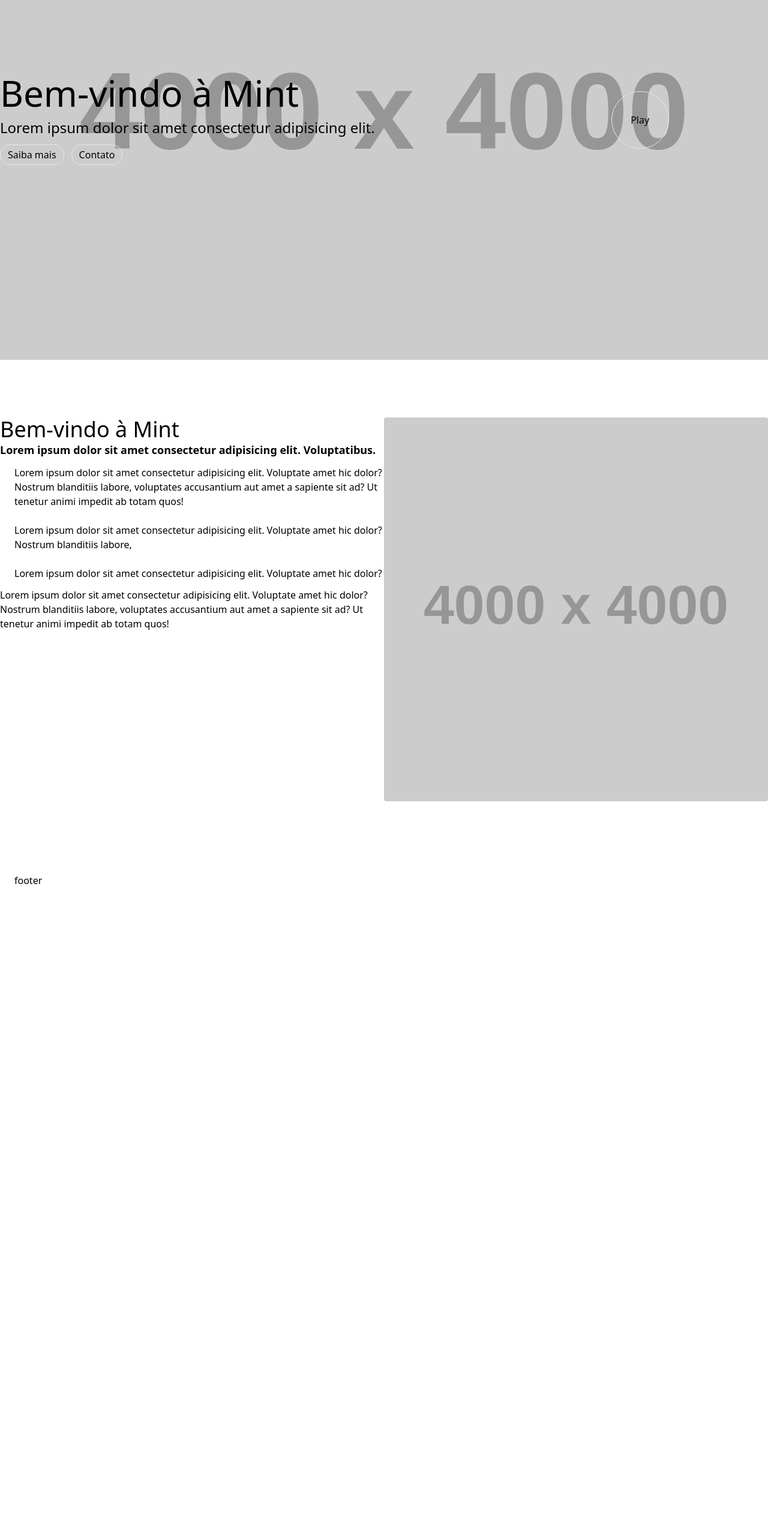
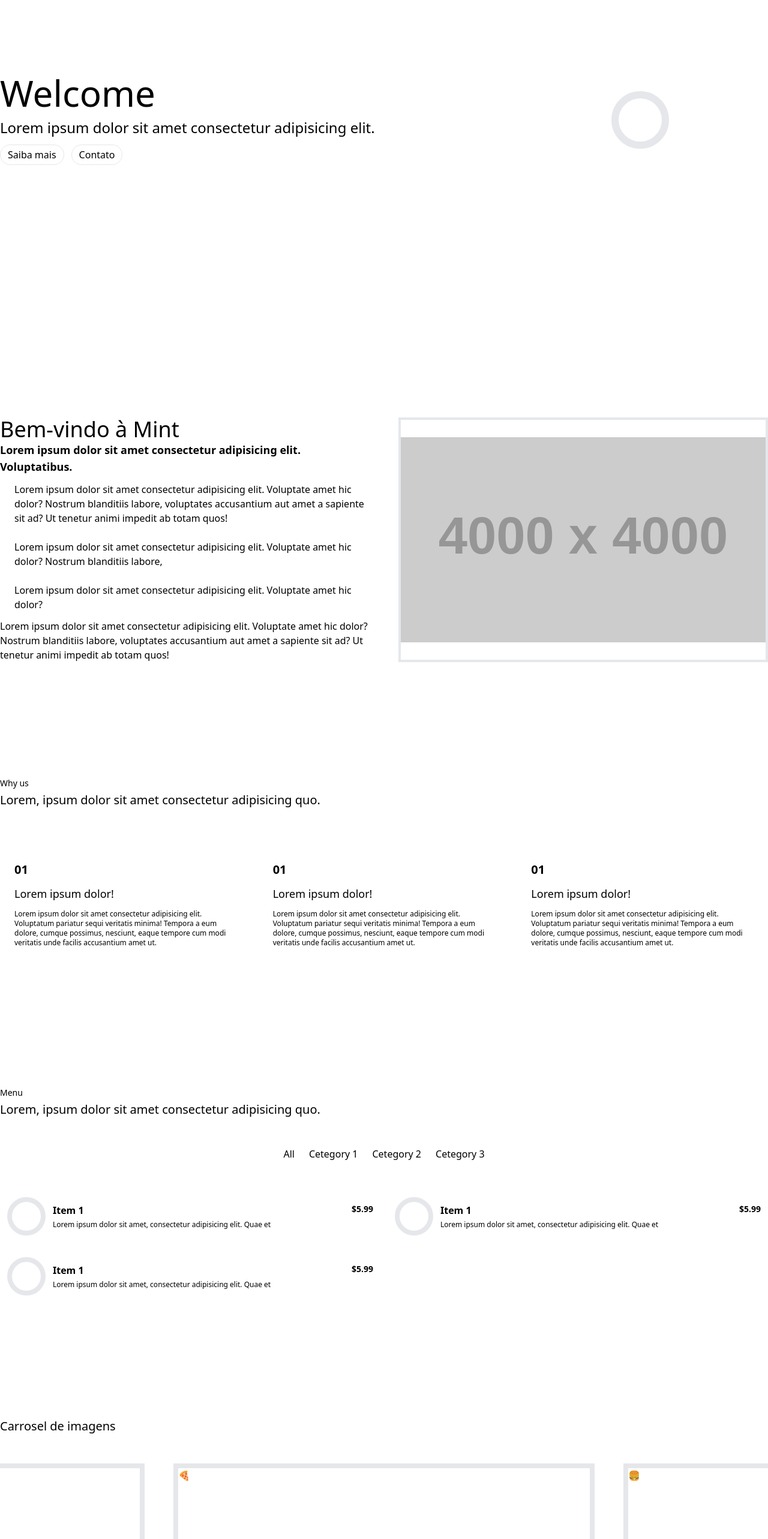
Before and after one commit to YuriAtzler/website, a Next.js app: page / in a window 1280 px wide. Shown: the part 200-2766 px from the top of the page at 60% size. Before the commit the page ends 1704 px from the top, so only its background shows below. Built offline with nearby package versions, Linux system fonts and the light colour scheme; what tailwindcss-radix-colors would draw is missing.

Commit message:
feat: adiciona seções de cards e carrossel à página inicial

```diff
--- a/package.json
+++ b/package.json
@@ -9,9 +9,11 @@
     "lint": "next lint"
   },
   "dependencies": {
+    "embla-carousel-react": "^8.5.2",
     "next": "15.1.6",
     "react": "^19.0.0",
-    "react-dom": "^19.0.0"
+    "react-dom": "^19.0.0",
+    "react-icons": "^5.5.0"
   },
   "devDependencies": {
     "@eslint/eslintrc": "^3",
--- a/src/app/page.tsx
+++ b/src/app/page.tsx
@@ -1,11 +1,17 @@
 import { AboutSection } from "@/components/templates/about-section";
+import { CardsSection } from "@/components/templates/cards-section";
+import { CarouselSection } from "@/components/templates/carousel-section";
 import { HeroSection } from "@/components/templates/hero-section";
+import { MenuSection } from "@/components/templates/menu-section";
 
 export default function Home() {
   return (
     <main>
       <HeroSection />
       <AboutSection />
+      <CardsSection />
+      <MenuSection />
+      <CarouselSection />
     </main>
   );
 }
--- a/src/components/templates/about-section.tsx
+++ b/src/components/templates/about-section.tsx
@@ -5,12 +5,13 @@ export function AboutSection() {
       className="w-full py-24 flex items-center justify-center"
       aria-label="Sobre a Mint"
     >
-    <div className="container w-full grid grid-cols-12">
+      <div className="container w-full grid grid-cols-12 gap-12">
         <article className="col-span-6 flex flex-col gap-3">
           <header>
             <h1 className="text-4xl">Bem-vindo à Mint</h1>
             <p className="text-lg font-bold">
-            Lorem ipsum dolor sit amet consectetur adipisicing elit. Voluptatibus.
+              Lorem ipsum dolor sit amet consectetur adipisicing elit.
+              Voluptatibus.
             </p>
           </header>
           <div className="flex flex-col gap-6 pl-6">
@@ -35,8 +36,12 @@ export function AboutSection() {
             aut amet a sapiente sit ad? Ut tenetur animi impedit ab totam quos!
           </p>
         </article>
-      <figure className="col-span-6 flex justify-center items-center" role="img" aria-label="Imagem ilustrativa">
-        <div className="w-full aspect-square rounded bg-[url('https://placehold.co/4000x4000')] bg-cover bg-center bg-no-repeat"></div>
+        <figure
+          className="col-span-6 border-4 border-gray-6 flex justify-center items-center"
+          role="img"
+          aria-label="Imagem ilustrativa"
+        >
+          <div className="w-full aspect-video bg-[url('https://placehold.co/4000x4000')] bg-cover bg-center bg-no-repeat"></div>
         </figure>
       </div>
     </section>
--- /dev/null
+++ b/src/components/templates/cards-section.tsx
@@ -0,0 +1,38 @@
+export function CardsSection() {
+  return (
+    <section
+      id="cards"
+      className="w-full py-24 flex items-center justify-center"
+      aria-label="Cards"
+    >
+      <div className="container flex flex-col w-full gap-12">
+        <div className="flex flex-col gap-1">
+          <h3 className="text-sm">Why us</h3>
+          <h1 className="text-xl">
+            Lorem, ipsum dolor sit amet consectetur adipisicing quo.
+          </h1>
+        </div>
+        <div className="grid grid-cols-3 gap-3 justify-center">
+          <Card />
+          <Card />
+          <Card />
+        </div>
+      </div>
+    </section>
+  );
+}
+
+function Card() {
+  return (
+    <div className="col-span-1 px-6 py-10 bg-gray-3 gap-3 flex flex-col">
+      <h1 className="text-xl font-bold">01</h1>
+      <h3 className="text-lg">Lorem ipsum dolor!</h3>
+      <span className="text-xs">
+        Lorem ipsum dolor sit amet consectetur adipisicing elit. Voluptatum
+        pariatur sequi veritatis minima! Tempora a eum dolore, cumque possimus,
+        nesciunt, eaque tempore cum modi veritatis unde facilis accusantium amet
+        ut.
+      </span>
+    </div>
+  );
+}
--- /dev/null
+++ b/src/components/templates/carousel-section.tsx
@@ -0,0 +1,37 @@
+"use client";
+
+import React from "react";
+import useEmblaCarousel from "embla-carousel-react";
+
+export function CarouselSection() {
+  const [emblaRef] = useEmblaCarousel({
+    loop: true,
+  });
+
+  const items = ["🍕", "🍔", "🍟", "🌮", "🍣"];
+  const loopItems = [...items, ...items.slice(0, 2)];
+
+  return (
+    <section
+      id="carousel"
+      className="w-full py-24 flex justify-center"
+      aria-label="Carrosel"
+    >
+      <div className="container w-full flex flex-col gap-6">
+        <h1 className="text-xl">Carrosel de imagens</h1>
+        <div className="overflow-hidden relative" ref={emblaRef}>
+          <div className="flex">
+            {loopItems.map((item, index) => (
+              <div
+                key={index}
+                className="min-w-[750px] p-6  aspect-video flex items-center justify-center"
+              >
+                <div className="bg-gray-3 border-8 w-full h-full">{item}</div>
+              </div>
+            ))}
+          </div>
+        </div>
+      </div>
+    </section>
+  );
+}
--- a/src/components/templates/hero-section.tsx
+++ b/src/components/templates/hero-section.tsx
@@ -1,30 +1,44 @@
+import { LuPlay } from "react-icons/lu";
+
 export function HeroSection() {
   return (
     <section
       id="hero"
-      className="h-screen w-full flex items-center justify-center bg-[url('https://placehold.co/4000x4000')] bg-cover bg-center bg-no-repeat"
+      className="h-screen w-full flex items-center bg-gray-3 justify-center bg-cover bg-center bg-no-repeat"
       aria-label="Seção Hero"
     >
       <div className="container w-full grid grid-cols-12">
         <header className="col-span-8 flex flex-col gap-3">
-          <h1 className="text-6xl">Bem-vindo à Mint</h1>
+          <h1 className="text-6xl">Welcome</h1>
           <p className="text-2xl">
             Lorem ipsum dolor sit amet consectetur adipisicing elit.
           </p>
           <nav aria-label="Ações principais">
             <div className="flex gap-3">
-              <button className="px-3 py-1 rounded-full border" aria-label="Saiba mais">
+              <button
+                className="px-3 py-1 rounded-full border"
+                aria-label="Saiba mais"
+              >
                 Saiba mais
               </button>
-              <button className="px-3 py-1 rounded-full border" aria-label="Contato">
+              <button
+                className="px-3 py-1 rounded-full border"
+                aria-label="Contato"
+              >
                 Contato
               </button>
             </div>
           </nav>
         </header>
-        <figure className="col-span-4 flex justify-center items-center" aria-label="Botão de play">
-          <button className="rounded-full border w-24 h-24" aria-label="Reproduzir vídeo">
-            Play
+        <figure
+          className="col-span-4 flex justify-center items-center"
+          aria-label="Botão de play"
+        >
+          <button
+            className="rounded-full border-[12px] border-green-6/75 flex items-center justify-center bg-green-8 w-24 h-24"
+            aria-label="Reproduzir vídeo"
+          >
+            <LuPlay className="text-2xl fill-white text-white" />
           </button>
         </figure>
       </div>
--- /dev/null
+++ b/src/components/templates/menu-section.tsx
@@ -0,0 +1,46 @@
+export function MenuSection() {
+  return (
+    <section
+      id="menu"
+      className="w-full py-24 flex items-center justify-center"
+      aria-label="Menu"
+    >
+      <div className="container flex flex-col w-full gap-12">
+        <div className="flex flex-col gap-1">
+          <h3 className="text-sm">Menu</h3>
+          <h1 className="text-xl">
+            Lorem, ipsum dolor sit amet consectetur adipisicing quo.
+          </h1>
+        </div>
+        <div className="flex w-full justify-center gap-6">
+          <span>All</span>
+          <span>Cetegory 1</span>
+          <span>Cetegory 2</span>
+          <span>Cetegory 3</span>
+        </div>
+        <div className="grid grid-cols-2 gap-3 justify-center">
+          <MenuItem />
+          <MenuItem />
+          <MenuItem />
+        </div>
+      </div>
+    </section>
+  );
+}
+
+function MenuItem() {
+  return (
+    <div className="col-span-1 gap-3 flex p-3 items-center hover:bg-gray-2">
+      <figure className="w-16 h-16 bg-gray-3 rounded-full border-8 border-gray-2/50"></figure>
+      <div className="flex flex-1 flex-col gap-1">
+        <div className="flex justify-between">
+          <h3 className="font-bold txt-lg">Item 1</h3>
+          <span className="font-bold text-sm">$5.99</span>
+        </div>
+        <span className="text-xs">
+          Lorem ipsum dolor sit amet, consectetur adipisicing elit. Quae et
+        </span>
+      </div>
+    </div>
+  );
+}
```
Also changed, not shown: 1 other file (tests, documents, lock files or other folders). Lines whose indentation alone changed are shown as unchanged.
